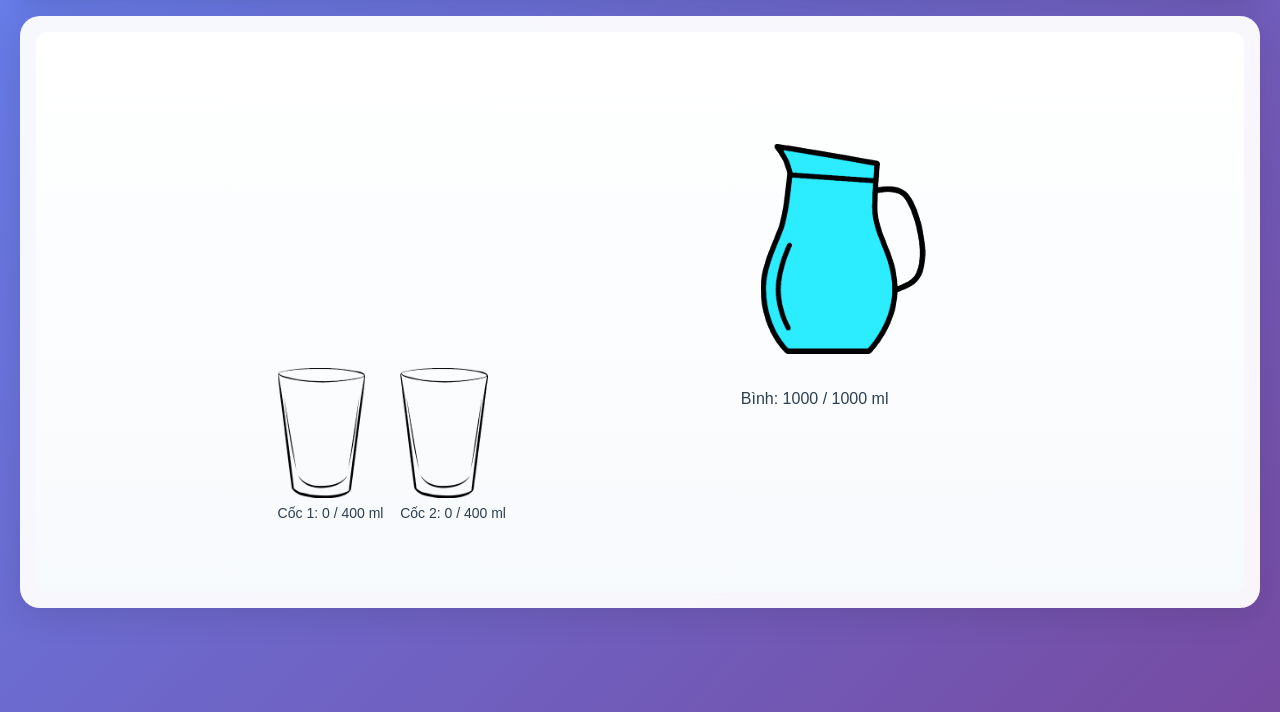
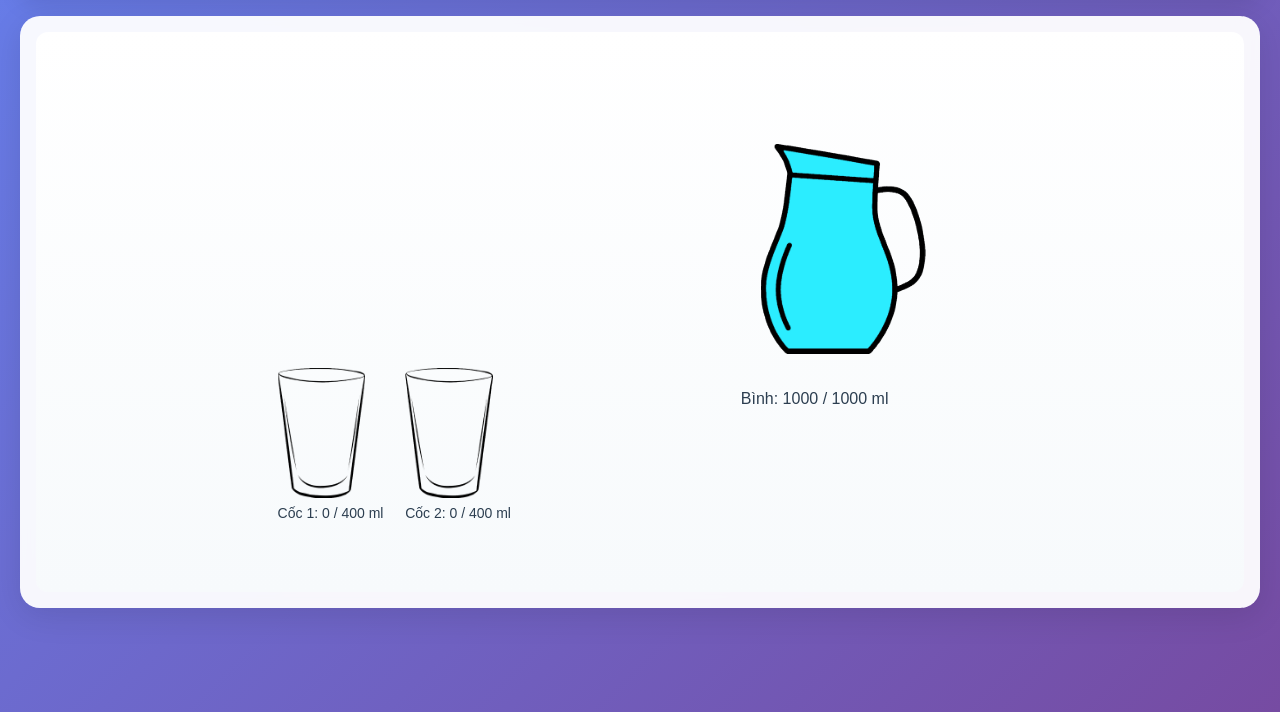
Before and after one commit to NguyenNhan209/Water-drop-simulator, a plain HTML site: page index.html in a window 1280 px wide. Both pictures are taken after a click on the button "+ Thêm cốc (1/5)". Shown: the part 88-800 px from the top of the page. Drawn offline with Linux system fonts and the light colour scheme.

Commit message:
Cập nhật tự động - 2025-10-11 21:25:53

```diff
--- a/index.html
+++ b/index.html
@@ -356,10 +356,10 @@
         };
         bottleFull.onload = onLoad;
 
-        cupEmpty.src = "res/cup_empty.png?v=20251011212338";
-        cupFull.src = "res/cup_full.png?v=20251011212338";
-        bottleEmpty.src = "res/bottle_empty.png?v=20251011212338";
-        bottleFull.src = "res/bottle_full.png?v=20251011212338";
+        cupEmpty.src = "res/cup_empty.png?v=20251011212553";
+        cupFull.src = "res/cup_full.png?v=20251011212553";
+        bottleEmpty.src = "res/bottle_empty.png?v=20251011212553";
+        bottleFull.src = "res/bottle_full.png?v=20251011212553";
 
         function resizeCanvas() {
             canvas.width = canvas.clientWidth;
@@ -651,7 +651,7 @@
 
             const baseCup = cups[0];
             const lastCup = cups[cups.length - 1];
-            let newX = lastCup.x + lastCup.w + 35;
+            let newX = lastCup.x + lastCup.w + 40;
             let newY = lastCup.y;
 
             if (newX + baseCup.w > canvas.width - 50) {
```
